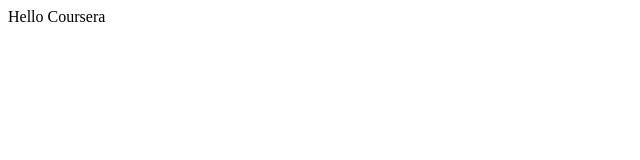
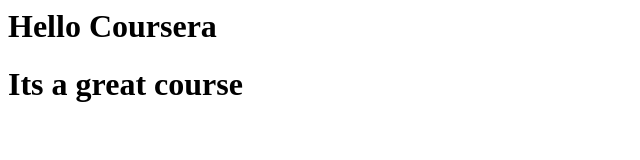
Before and after one commit to ajgraham671/coursera-test, a plain HTML site: page site/index.html in a window 1280 px wide. Shown: the whole page, without its empty margins (0-640 px from the left). Drawn offline with Linux system fonts and the light colour scheme.

Commit message:
added another h1

```diff
--- a/site/index.html
+++ b/site/index.html
@@ -3,6 +3,7 @@
     <title>Hello Coursera!</title>
   </head>
   <body>
-    <hi>Hello Coursera</hi>
+    <h1>Hello Coursera</h1>
+    <h1>Its a great course</h1>
   </body>
 </html>
```
